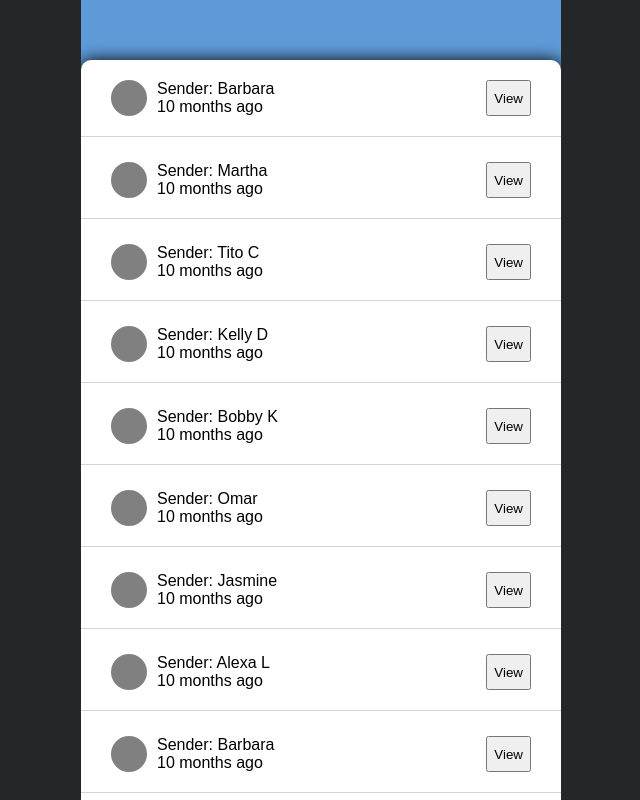
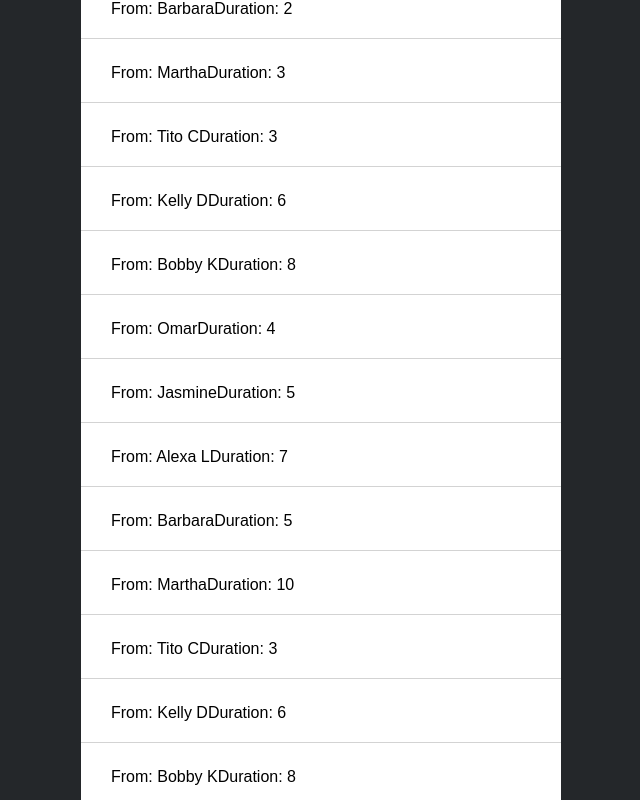
Before and after one commit to codifynw/snapClone, a React (Create React App) app: page / in a window 1280 px wide. Shown: the whole page, without its empty margins (319-959 px from the left). Built offline with nearby package versions, Linux system fonts and the light colour scheme.

Commit message:
refactor

```diff
--- a/src/App.tsx
+++ b/src/App.tsx
@@ -1,69 +1,59 @@
-import React, { Component } from "react";
+import React, { Component } from 'react'
 
-import SnapsList from "./components/SnapsList";
-import ImageModal from "./components/ImageModal";
-import "./styles/App.css";
-import { Snap, ImgOverlay } from "./types";
+import SnapsList from './components/SnapsList'
+import ImgOverlay from './components/ImageModal'
+import './styles/App.css'
+import { ImgOverlayType, Snap } from './types'
 
 type AppState = {
-  snaps: Snap[];
-  imgOverlay: ImgOverlay | boolean;
-};
+  snaps: Snap[]
+  imgOverlay: ImgOverlayType | boolean
+}
 
 class App extends Component<{}, AppState> {
   constructor(props) {
-    super(props);
+    super(props)
     this.state = {
       snaps: [],
-      imgOverlay: {
-        duration: 0,
-        imgUrl: ''
-      }
-    };
+      imgOverlay: false,
+    }
   }
 
-  onLoadSnaps = (snaps) => this.setState({ snaps: snaps });
-  setImgOverlay = (snap) => {
+  onLoadSnaps = (snaps) => this.setState(() => ({ snaps }))
+
+  setImgOverlay = (snap: Snap) => {
+    console.log('we got the snap: ', snap)
     this.setState({
       imgOverlay: {
         duration: snap.duration,
-        imgUrl: snap.imgUrl
+        imgUrl: snap.imgUrl,
       },
     })
-  };
+  }
 
-  clearOverlay = () => {
+  setImgOverlayToFalse = () => {
     this.setState({
-      imgOverlay: false
+      imgOverlay: false,
     })
   }
 
   render() {
-    const { snaps } = this.state;
+    const { snaps } = this.state
 
     return (
       <div>
-        <div id="header" />
-        { typeof this.state.imgOverlay === 'object' ? <ImageModal args={this.state.imgOverlay} clearOverlay={this.clearOverlay} /> : '' }
-        <SnapsList setImgOverlay={this.setImgOverlay} snaps={snaps} onLoad={this.onLoadSnaps} />
+        {typeof this.state.imgOverlay === 'object' ? (
+          <ImgOverlay
+            imgOptions={this.state.imgOverlay}
+            setImgOverlayToFalse={this.setImgOverlayToFalse}
+          />
+        ) : (
+          ''
+        )}
+        <SnapsList snaps={snaps} setImgOverlay={this.setImgOverlay} onLoad={this.onLoadSnaps} />
       </div>
-    );
+    )
   }
 }
 
-export default App;
-
-
-
-
-  // below doesn't work because not arrow function and this has wrong context
-  // setImgOverlay(snap) {
-  //   console.log('snap: ', snap);
-  //   this.setState({
-  //     imgOverlay: {
-  //       show: true,
-  //       duration: snap.duration,
-  //       imgUrl: snap.imgUrl
-  //     }
-  //   })
-  // }
+export default App
--- a/src/components/ImageModal.tsx
+++ b/src/components/ImageModal.tsx
@@ -1,91 +1,55 @@
-import React from "react";
-import { ImgOverlay } from "../types";
+import React, { Component } from 'react'
 import '../styles/ImageModal.css'
+import { ImgOverlayType } from '../types'
 
-type ModalListProps = {
-    clearOverlay: () => void;
-    args: ImgOverlay;
-};
+type imgOverlayProps = {
+  setImgOverlayToFalse: () => void
+  imgOptions: ImgOverlayType
+}
 
-export default class ImageModal extends React.Component<ModalListProps> {
+class ImgOverlay extends Component<imgOverlayProps> {
   state = {
     timeLeft: 0,
   }
 
-    countdownInterval;
-    countdownTimeout;
+  durationTimeout
+  countdownInterval
 
   componentDidMount() {
-        this.setState({timeLeft: this.props.args.duration})
+    this.setState({ timeLeft: this.props.imgOptions.duration })
 
     this.countdownInterval = setInterval(() => {
-            this.setState({timeLeft: this.state.timeLeft - 1})
+      this.setState({ timeLeft: this.state.timeLeft - 1 })
     }, 1000)
 
-        this.countdownTimeout = setTimeout(() => {
-                this.clearModal()
-            }, this.props.args.duration * 1000
-        );
+    this.durationTimeout = setTimeout(() => {
+      this.clearIntervals()
+      this.props.setImgOverlayToFalse()
+    }, this.props.imgOptions.duration * 1000)
   }
 
-    clearModal = () => {
-        clearTimeout(this.countdownTimeout)
+  clearIntervals = () => {
+    clearInterval(this.durationTimeout)
     clearInterval(this.countdownInterval)
-        this.props.clearOverlay()
   }
 
-    // handleShowDialog = () => {
-    //   this.setState({ isOpen: !this.state.isOpen });
-    //   console.log('clicked');
-    // };
+  handleClick = () => {
+    this.clearIntervals()
+    this.props.setImgOverlayToFalse()
+  }
 
   render() {
     return (
       <div
-            id="imageContainer"
-            onClick={() => this.clearModal()}
-            style= {{backgroundImage: `url(${this.props.args.imgUrl})`}}
+        id="image-overlay"
+        className="go-to-the-next-line"
+        onClick={() => this.handleClick()}
+        style={{ backgroundImage: `url(${this.props.imgOptions.imgUrl})` }}
       >
-            <div>{this.state.timeLeft}</div>
+        <div id="countdown">{this.state.timeLeft}</div>
       </div>
-      );
+    )
   }
 }
 
-// THIS WORKS BUT IS NOT DYNAMIC
-// export default class ImageModal extends React.Component {
-//     state = { isOpen: false };
-
-//     handleShowDialog = () => {
-//       this.setState({ isOpen: !this.state.isOpen });
-//       console.log('clicked');
-//     };
-
-//     render() {
-//       return (
-//         <div>
-//           <img
-//             className="small"
-//             src="https://picsum.photos/200/300"
-//             onClick={this.handleShowDialog}
-//             alt="no image"
-//           />
-//           {this.state.isOpen && (
-//             <dialog
-//               className="dialog"
-//               style={{ position: 'absolute', top: '0px' }}
-//               open
-//               onClick={this.handleShowDialog}
-//             >
-//               <img
-//                 className="image"
-//                 src="https://picsum.photos/200/300"
-//                 onClick={this.handleShowDialog}
-//                 alt="no image"
-//               />
-//             </dialog>
-//           )}
-//         </div>
-//       );
-//     }
-//   }
+export default ImgOverlay
--- a/src/components/SnapsList.tsx
+++ b/src/components/SnapsList.tsx
@@ -1,92 +1,51 @@
-import React from "react";
+import React from 'react'
 
-import fetchData from "../services/fetchData";
-import "../styles/SnapsList.css";
-import { Snap, User } from "../types";
-import ReactTimeago from 'react-timeago'
+import fetchData from '../services/fetchData'
+import '../styles/SnapsList.css'
+import { Snap } from '../types'
+
+let users
 
 type SnapListProps = {
-  snaps: Snap[];
-  setImgOverlay: (setImgOverlay) => void;
-  onLoad: (snaps: Snap[]) => void;
-};
-
-type SnapListState = {
-  users: {
-    [key:number]: User
-  };
+  onLoad: (snaps: Snap[]) => void
+  setImgOverlay: (setImgOverlay) => void
+  snaps: Snap[]
 }
 
-// let convertTimeStamp = function (unix_timestamp) {
-//   return new Intl.DateTimeFormat('en-GB', { dateStyle: 'full', timeStyle: 'long' }).format(unix_timestamp)
-// }
-
-let getTimeago = function (timestamp) {
-  let date = new Date(timestamp)
-  return date.toUTCString()
-}
-
-class SnapsList extends React.PureComponent<SnapListProps, SnapListState> {
-  state = {
-    users: {}
-  }
-
+class SnapsList extends React.PureComponent<SnapListProps> {
   componentDidMount() {
-    const { onLoad } = this.props;
+    const { onLoad } = this.props
 
     fetchData()
       .then((x) => {
-
-        const usersObj = x.users.reduce((acc, user) => {
+        const usersObj = x.users.reduce((agg, curr) => {
           return {
-            ...acc,
-            [user.id]: user
+            ...agg,
+            [curr.id]: curr,
           }
         }, {})
-
-        this.setState({users: usersObj});
-
+        users = usersObj
         return x.snaps
       })
       .then(onLoad)
-      .catch(console.error);
-
-    // fetchData()
-    //   .then((x) => this.setState({users: x.users})
-  }
-
-  // Do not use
-  // handleClick(snap:object) {
-  //   this.props.setImgOverlay(snap);
-  // }
-
-  handleClick = (snap:Snap) => {
-    this.props.setImgOverlay(snap);
+      .catch(console.error)
   }
 
   render() {
-    const { snaps } = this.props;
+    const { snaps } = this.props
 
-    console.log(snaps)
-    console.log(this.state.users)
+    let handleClick = (snap: Snap) => {
+      this.props.setImgOverlay(snap)
+    }
 
     return (
-      <div className="snap-list">
-        {snaps.length && Object.keys(this.state.users).length ? (
-          // <p>{JSON.stringify(snaps)}</p>
-          snaps.map((snap, index) => {
+      <div className="snaps-container">
+        {snaps.length && Object.keys(users).length ? (
+          snaps.map((snap: Snap, index) => {
             return (
-              <div className="snap" key={snap.id}>
-                <div className="avatar"></div>
-                <div className="snap-info">
-                  <div className="snap-from">Sender: {this.state.users[snap.from].name}</div>
-                  <ReactTimeago date={getTimeago(snap.timestamp)} />
-                </div>
-                <button
-                  className="snap-action"
-                  onClick={() => this.handleClick(snap)}>
-                    View
-                </button>
+              <div key={snap.id} onClick={() => handleClick(snap)} className="snap">
+                From: {users[snap.from].name}
+                Duration: {snap.duration}
               </div>
             )
           })
@@ -94,8 +53,8 @@ class SnapsList extends React.PureComponent<SnapListProps, SnapListState> {
           <p>Loading snaps...</p>
         )}
       </div>
-    );
+    )
   }
 }
 
-export default SnapsList;
+export default SnapsList
--- a/src/styles/ImageModal.css
+++ b/src/styles/ImageModal.css
@@ -1,4 +1,4 @@
-#imageContainer {
+#image-overlay {
   width: 100%;
   height: 100%;
   top: 0px;
--- a/src/styles/SnapsList.css
+++ b/src/styles/SnapsList.css
@@ -5,7 +5,7 @@
   overflow: auto;
 }
 
-.snap-list {
+.snaps-container {
   color: black;
   display: flex;
   margin: 0 auto;
```
Also changed, not shown: src/types/index.ts (+7 -7 lines). Lines whose indentation alone changed are shown as unchanged.
